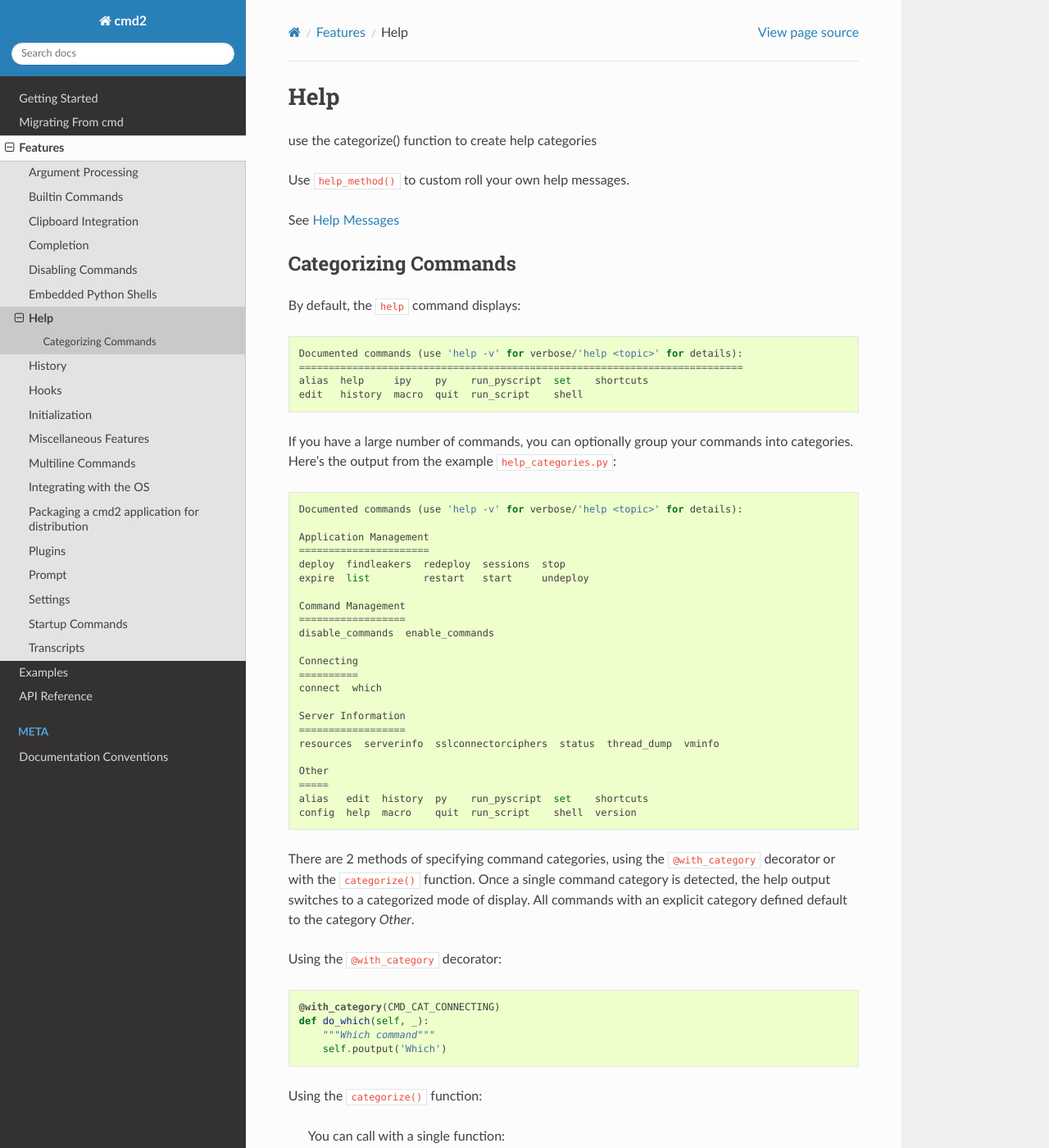
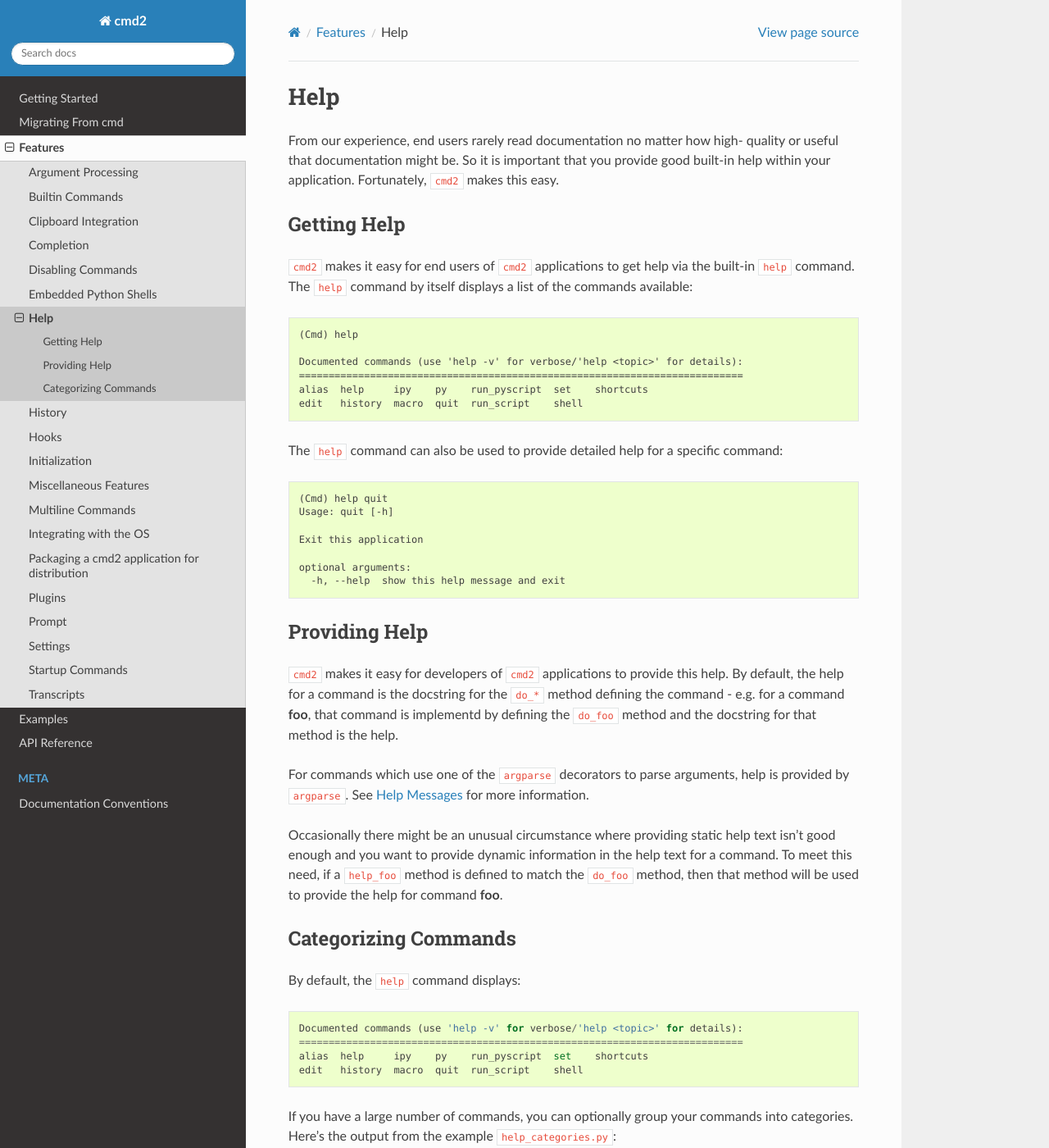
Before and after one commit to python-cmd2/cmd2, a Sphinx documentation site: the page built from docs/features/help.rst, in a window 1280 px wide and 1400 px high. Shown: the whole window at 82% size. Built offline with Sphinx 7.4.7 and the Read the Docs theme 2.0.0, drawn with Linux system fonts in a browser that asks for light colours; pages that are not in the unit, such as notebooks, are missing from menus; some of the changed text lies outside the part shown.

Commit message:
Updated Sphinx docs about help

```diff
--- a/docs/features/help.rst
+++ b/docs/features/help.rst
@@ -1,11 +1,58 @@
 Help
 ====
 
-use the categorize() function to create help categories
+From our experience, end users rarely read documentation no matter how high-
+quality or useful that documentation might be.  So it is important that you
+provide good built-in help within your application.  Fortunately, ``cmd2``
+makes this easy.
 
-Use ``help_method()`` to custom roll your own help messages.
+Getting Help
+------------
 
-See :ref:`features/argument_processing:Help Messages`
+``cmd2`` makes it easy for end users of ``cmd2`` applications to get help via
+the built-in ``help`` command.  The ``help`` command by itself displays a list
+of the commands available:
+
+.. code-block:: text
+
+    (Cmd) help
+
+    Documented commands (use 'help -v' for verbose/'help <topic>' for details):
+    ===========================================================================
+    alias  help     ipy    py    run_pyscript  set    shortcuts
+    edit   history  macro  quit  run_script    shell
+
+The ``help`` command can also be used to provide detailed help for a specific
+command:
+
+.. code-block:: text
+
+    (Cmd) help quit
+    Usage: quit [-h]
+
+    Exit this application
+
+    optional arguments:
+      -h, --help  show this help message and exit
+
+Providing Help
+--------------
+
+``cmd2`` makes it easy for developers of ``cmd2`` applications to provide this
+help.  By default, the help for a command is the docstring for the ``do_*``
+method defining the command - e.g. for a command **foo**, that command is
+implementd by defining the ``do_foo`` method and the docstring for that method
+is the help.
+
+For commands which use one of the ``argparse`` decorators to parse arguments,
+help is provided by ``argparse``. See
+:ref:`features/argument_processing:Help Messages` for more information.
+
+Occasionally there might be an unusual circumstance where providing static help
+text isn't good enough and you want to provide dynamic information in the help
+text for a command.  To meet this need, if a ``help_foo`` method is defined to
+match the ``do_foo`` method, then that method will be used to provide the help
+for command **foo**.
 
 Categorizing Commands
 ---------------------
@@ -124,17 +171,21 @@ The ``help`` command also has a verbose option (``help -v`` or ``help
 
     Other
     ================================================================================
-    alias               Define or display aliases
+    alias               Manage aliases
     config              Config command
-    edit                Edit a file in a text editor
-    help                List available commands with "help" or detailed help with "help cmd"
-    history             usage: history [-h] [-r | -e | -s | -o FILE | -t TRANSCRIPT] [arg]
-    py                  Invoke python command, shell, or script
+    edit                Run a text editor and optionally open a file with it
+    help                List available commands or provide detailed help for a specific command
+    history             View, run, edit, save, or clear previously entered commands
+    macro               Manage macros
+    py                  Invoke Python command or shell
     quit                Exits this application
     run_pyscript        Runs a python script file inside the console
     run_script          Runs commands in script file that is encoded as either ASCII or UTF-8 text
-    set                 usage: set [-h] [-a] [-l] [settable [settable ...]]
+    set                 Set a settable parameter or show current settings of parameters
     shell               Execute a command as if at the OS prompt
-    shortcuts           Lists shortcuts available
-    unalias             Unsets aliases
+    shortcuts           List available shortcuts
     version             Version command
+
+When called with the ``-v`` flag for verbose help, the one-line description for
+each command is provided by the first line of the docstring for that command's
+associated ``do_*`` method.
```
